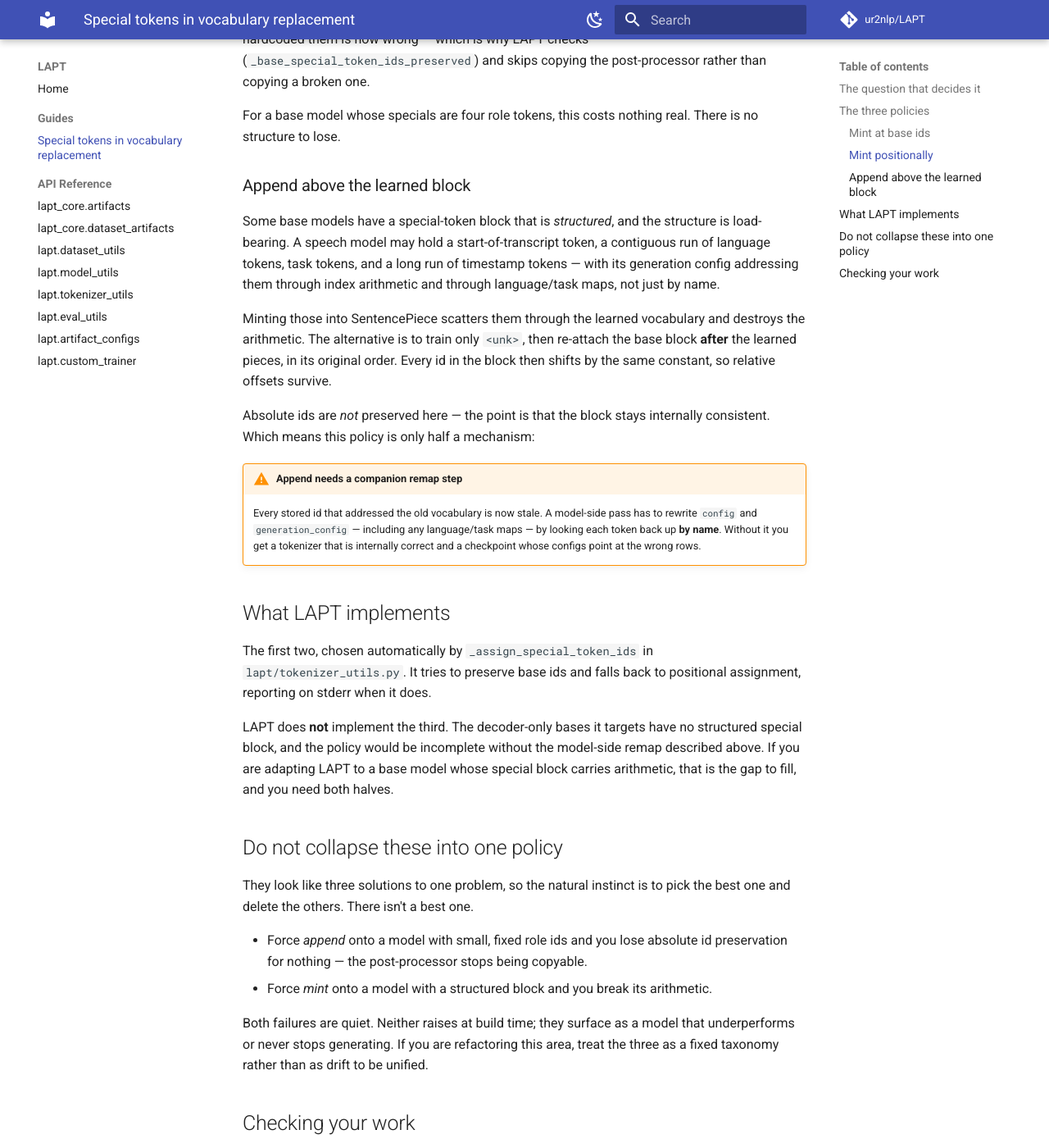
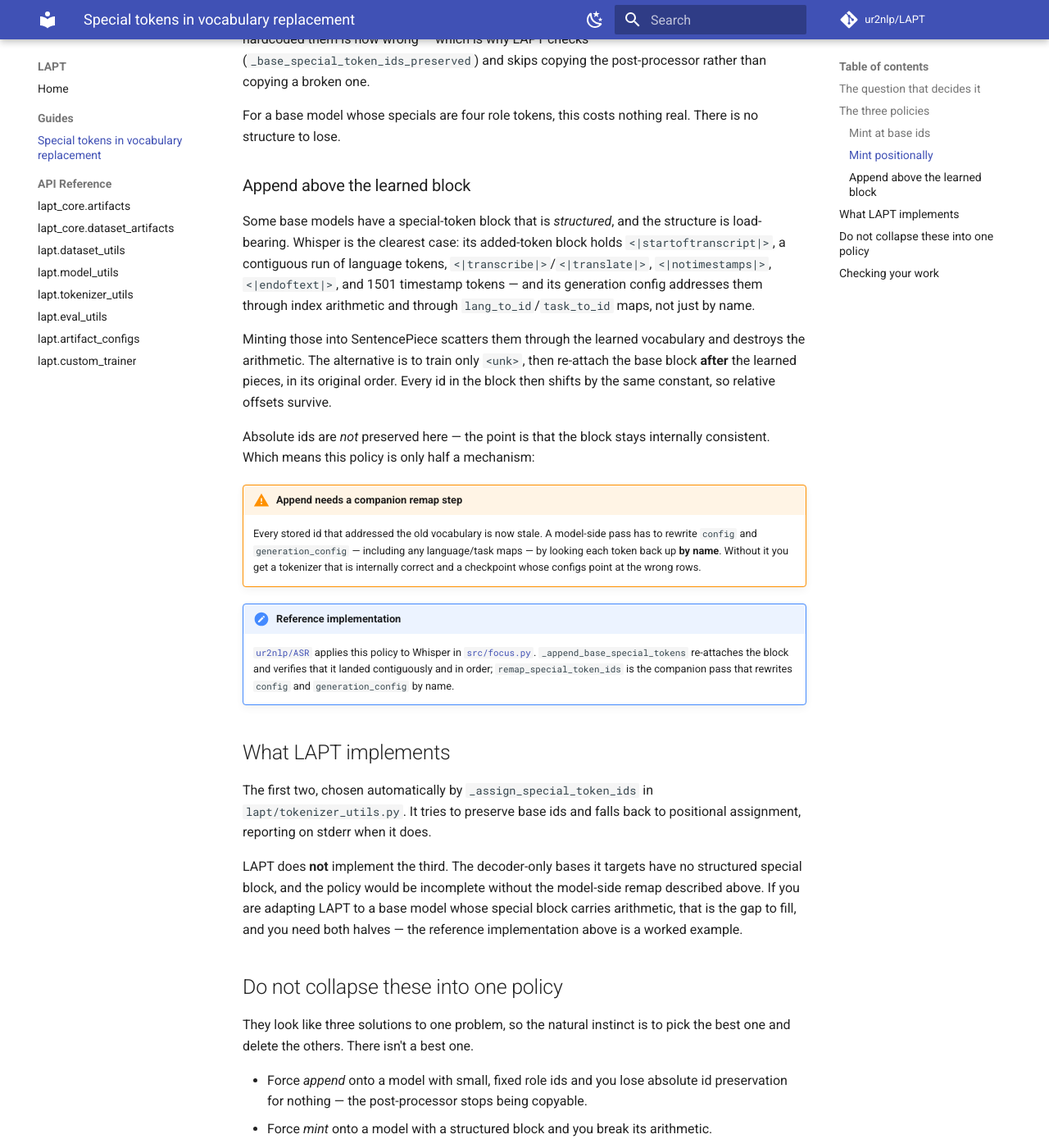
Before and after one commit to ur2nlp/LAPT, an MkDocs documentation site: the page built from docs/guides/special_token_policies.md, in a window 1280 px wide and 1400 px high, scrolled down 1231 px. Shown: the whole window at 82% size. Built offline with MkDocs 1.6.1 and Material for MkDocs 9.7.7, drawn with Linux system fonts in a browser that asks for light colours; comment, search, counter and statistics services are not loaded.

Commit message:
docs: point the append-above policy at its reference implementation
ur2nlp/ASR is public now, so the guide can name the worked example
instead of describing it generically, and can name Whisper as the
structured-block case it actually is.

```diff
--- a/docs/guides/special_token_policies.md
+++ b/docs/guides/special_token_policies.md
@@ -52,10 +52,11 @@ There is no structure to lose.
 ### Append above the learned block
 
 Some base models have a special-token block that is *structured*, and the
-structure is load-bearing. A speech model may hold a start-of-transcript token,
-a contiguous run of language tokens, task tokens, and a long run of timestamp
-tokens — with its generation config addressing them through index arithmetic and
-through language/task maps, not just by name.
+structure is load-bearing. Whisper is the clearest case: its added-token block
+holds `<|startoftranscript|>`, a contiguous run of language tokens,
+`<|transcribe|>`/`<|translate|>`, `<|notimestamps|>`, `<|endoftext|>`, and 1501
+timestamp tokens — and its generation config addresses them through index
+arithmetic and through `lang_to_id`/`task_to_id` maps, not just by name.
 
 Minting those into SentencePiece scatters them through the learned vocabulary
 and destroys the arithmetic. The alternative is to train only `<unk>`, then
@@ -73,6 +74,13 @@ internally consistent. Which means this policy is only half a mechanism:
     you get a tokenizer that is internally correct and a checkpoint whose
     configs point at the wrong rows.
 
+!!! note "Reference implementation"
+    [`ur2nlp/ASR`](https://github.com/ur2nlp/ASR) applies this policy to Whisper
+    in [`src/focus.py`](https://github.com/ur2nlp/ASR/blob/main/src/focus.py).
+    `_append_base_special_tokens` re-attaches the block and verifies that it
+    landed contiguously and in order; `remap_special_token_ids` is the companion
+    pass that rewrites `config` and `generation_config` by name.
+
 ## What LAPT implements
 
 The first two, chosen automatically by `_assign_special_token_ids` in
@@ -83,7 +91,7 @@ LAPT does **not** implement the third. The decoder-only bases it targets have no
 structured special block, and the policy would be incomplete without the
 model-side remap described above. If you are adapting LAPT to a base model whose
 special block carries arithmetic, that is the gap to fill, and you need both
-halves.
+halves — the reference implementation above is a worked example.
 
 ## Do not collapse these into one policy
 
```
